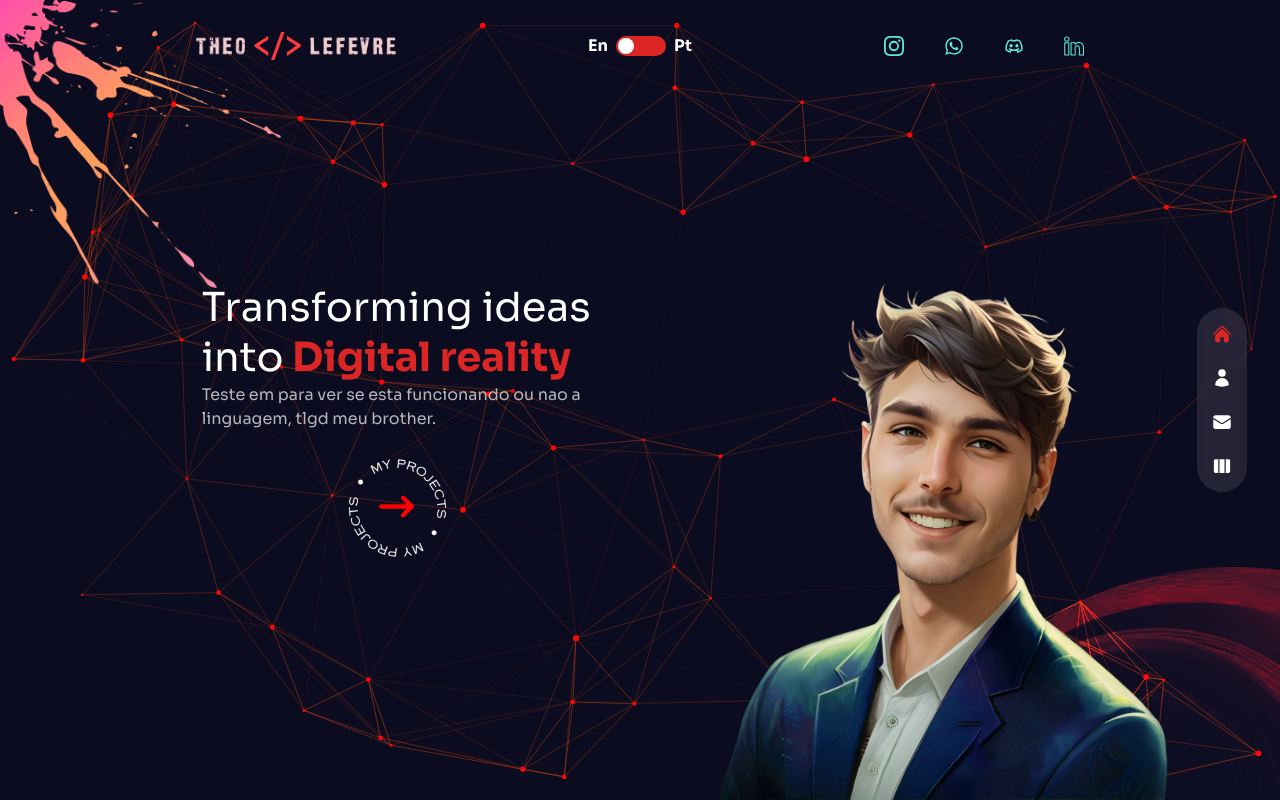
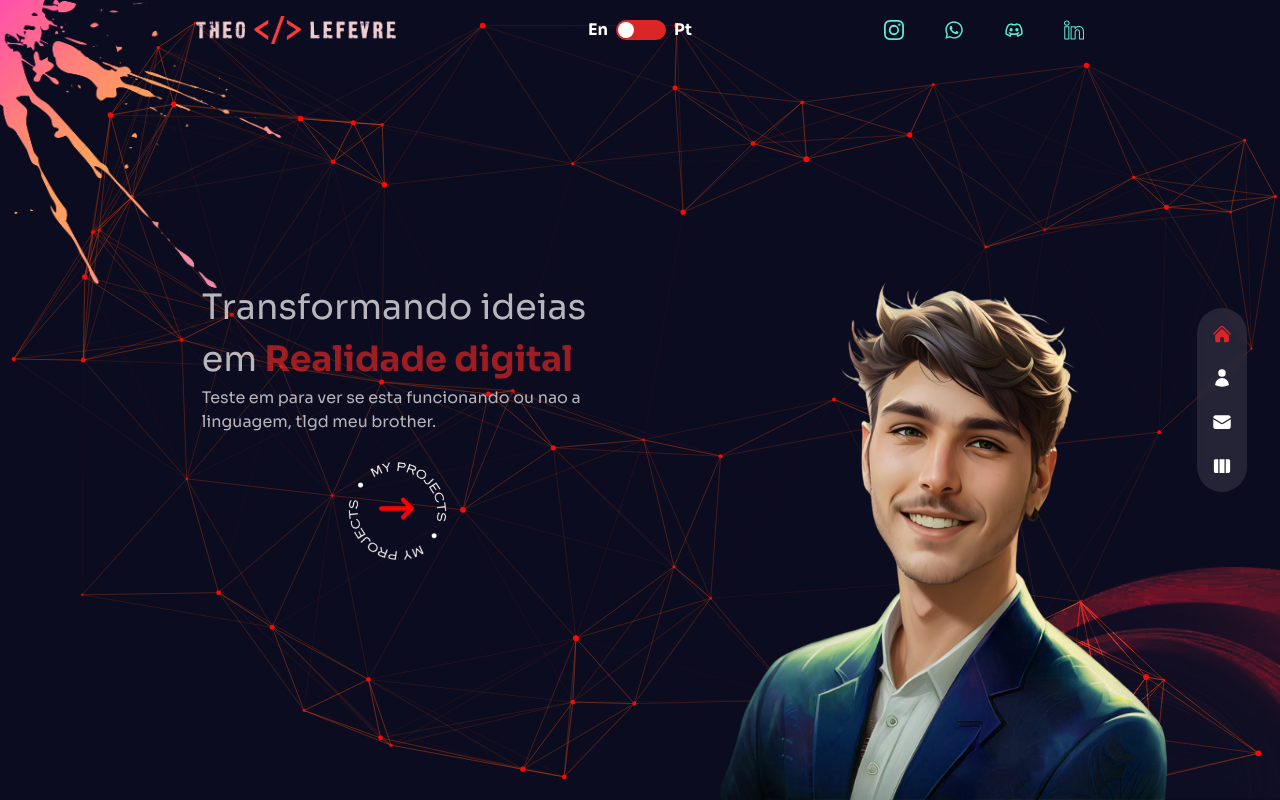
Before and after one commit to teteulf/PORTFOLIO-THEO, a Next.js app: page / in a window 1280 px wide. Built offline with nearby package versions, Linux system fonts and the light colour scheme.

Commit message:
animation on language change added

```diff
--- a/app/context/transitionContext.jsx
+++ b/app/context/transitionContext.jsx
@@ -1,5 +1,6 @@
 "use client";
 
+import { animate } from "framer-motion";
 import { createContext, useContext, useState } from "react";
 
 const TransitionContext = createContext();
@@ -8,9 +9,16 @@ export const TransitionProvider = ({ children }) => {
   const [isOpen, setIsOpen] = useState(true);
   const [language, setLanguage] = useState("en");
 
+  const variants = {
+    initial: { opacity: 0 },
+    animate: { opacity: 0.7 },
+    exit: { opacity: 0 },
+    transition: { delay: 0, duration: 2 },
+  };
+
   return (
     <TransitionContext.Provider
-      value={{ isOpen, setIsOpen, language, setLanguage }}
+      value={{ isOpen, setIsOpen, language, setLanguage, variants }}
     >
       {children}
     </TransitionContext.Provider>
--- a/app/header.jsx
+++ b/app/header.jsx
@@ -11,7 +11,7 @@ export default function HeaderLayout() {
   const { language, setLanguage } = useTransition();
   return (
     <>
-      <div className="mt-4 fixed top-0 left-0 right-0 flex flex-col-reverse max-w-[100vw] xl:flex-row justify-center items-center md:gap-[15%] z-10">
+      <div className="mt-4 md:mt-0 fixed top-0 left-0 right-0 flex flex-col-reverse max-w-[100vw] xl:flex-row justify-center items-center md:gap-[15%] z-10">
         <div className="hidden md:flex text-[30px] md:text-[40px] text-gray-200 mt:2 xl:mt-4">
           <Image src={"/NameLogo.png"} height={200} width={200} />
         </div>
--- a/app/page.jsx
+++ b/app/page.jsx
@@ -4,13 +4,14 @@ import Image from "next/image";
 import { FaArrowRightLong } from "react-icons/fa6";
 import ParticlesComponent from "./components/particles";
 import { motion, AnimatePresence } from "framer-motion";
-import { useLayoutEffect, useEffect } from "react";
+import { useLayoutEffect } from "react";
 import { useTransition } from "./context/transitionContext";
 import Link from "next/link";
+import { v4 as uuidv4 } from "uuid"; // Importando uuidv4
 
 export default function Home() {
-  const { setIsOpen } = useTransition();
-  const { language, setLanguage } = useTransition();
+  const { setIsOpen, language, variants } = useTransition();
+
   useLayoutEffect(() => {
     setIsOpen(false);
   }, []);
@@ -27,18 +28,36 @@ export default function Home() {
           transition={{ delay: 0, duration: 1.5 }}
         >
           <div className="flex flex-col w-[95%] md:w-[390px] text-center xl:text-left">
-            <h1 className="text-[25px] md:text-[40px] leading-tight">
-              Transforming ideas into
-              <strong className="text-red-600"> Digital reality</strong>
-            </h1>
             <AnimatePresence mode="wait">
+              <motion.h1
+                className={`leading-tight${
+                  language === "En"
+                    ? "text-[25px] md:text-[40px]"
+                    : "text-[25px] md:text-[35px]"
+                }`}
+                key={uuidv4()}
+                initial="initial"
+                animate="animate"
+                transition="transition"
+                variants={variants}
+              >
+                {language === "En"
+                  ? "Transforming ideas into"
+                  : "Transformando ideias em"}
+                <strong className="text-red-600">
+                  {language === "En"
+                    ? " Digital reality"
+                    : " Realidade digital"}
+                </strong>
+              </motion.h1>
+
               <motion.p
-                className="opacity-70"
-                key={language}
-                initial={{ opacity: 0 }}
-                animate={{ opacity: 0.7 }}
-                exit={{ opacity: 0 }}
-                transition={{ duration: 1 }}
+                key={uuidv4()}
+                initial="initial"
+                animate="animate"
+                exit="exit"
+                transition="transition"
+                variants={variants}
               >
                 {language === "En"
                   ? "Lorem ipsum dolor sit amet, consectetur adipisicing elit. Consectetur inventore velit accusantium error maxime praesentium optio ex cum quia voluptatem mollitia delectus aut itaque in exercitationem dolores eum nesciunt corrupti."
--- a/package.json
+++ b/package.json
@@ -21,7 +21,8 @@
     "swiper": "^11.1.4",
     "tsparticles": "^3.4.0",
     "tsparticles-all": "^2.12.0",
-    "tsparticles-slim": "^2.12.0"
+    "tsparticles-slim": "^2.12.0",
+    "uuidv4": "^6.2.13"
   },
   "devDependencies": {
     "eslint": "^8",
```
Also changed, not shown: 1 other file (tests, documents, lock files or other folders).
